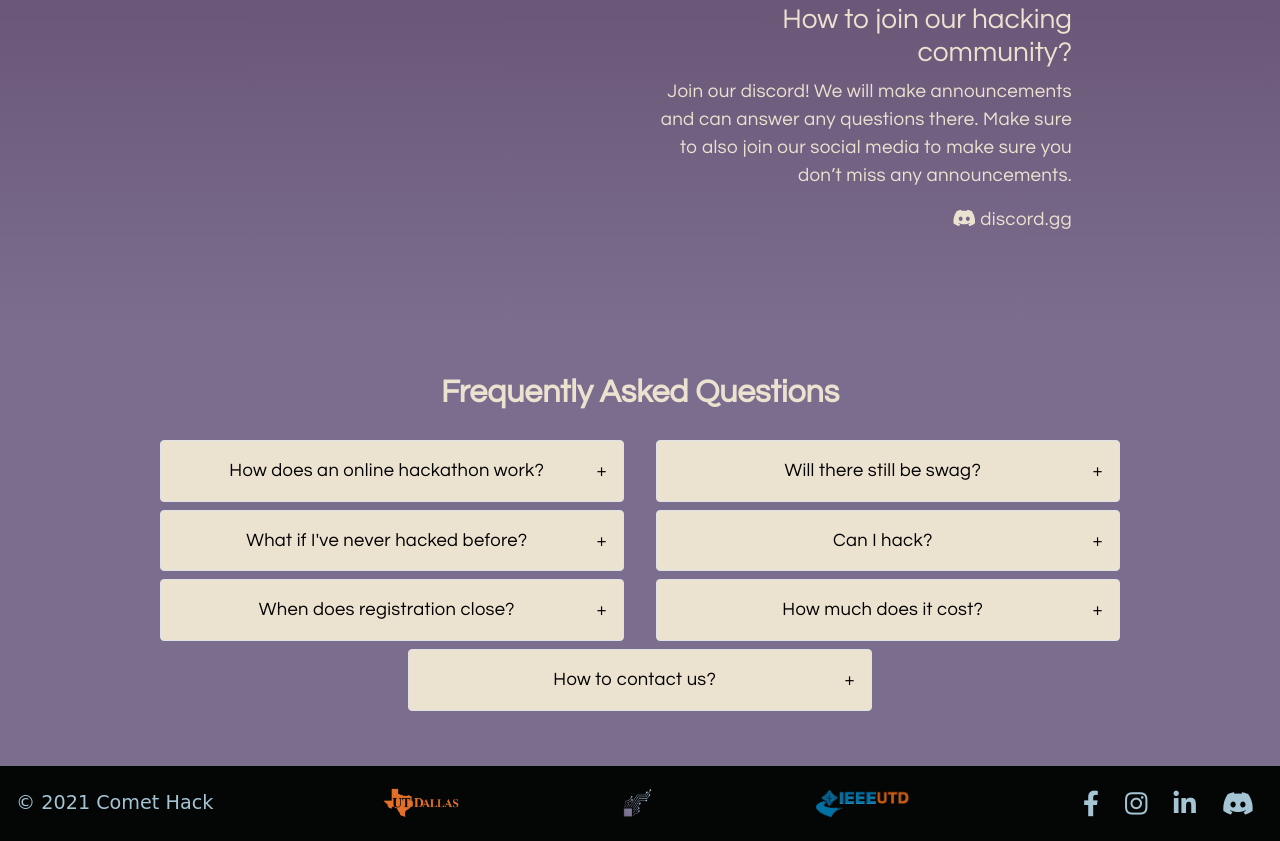
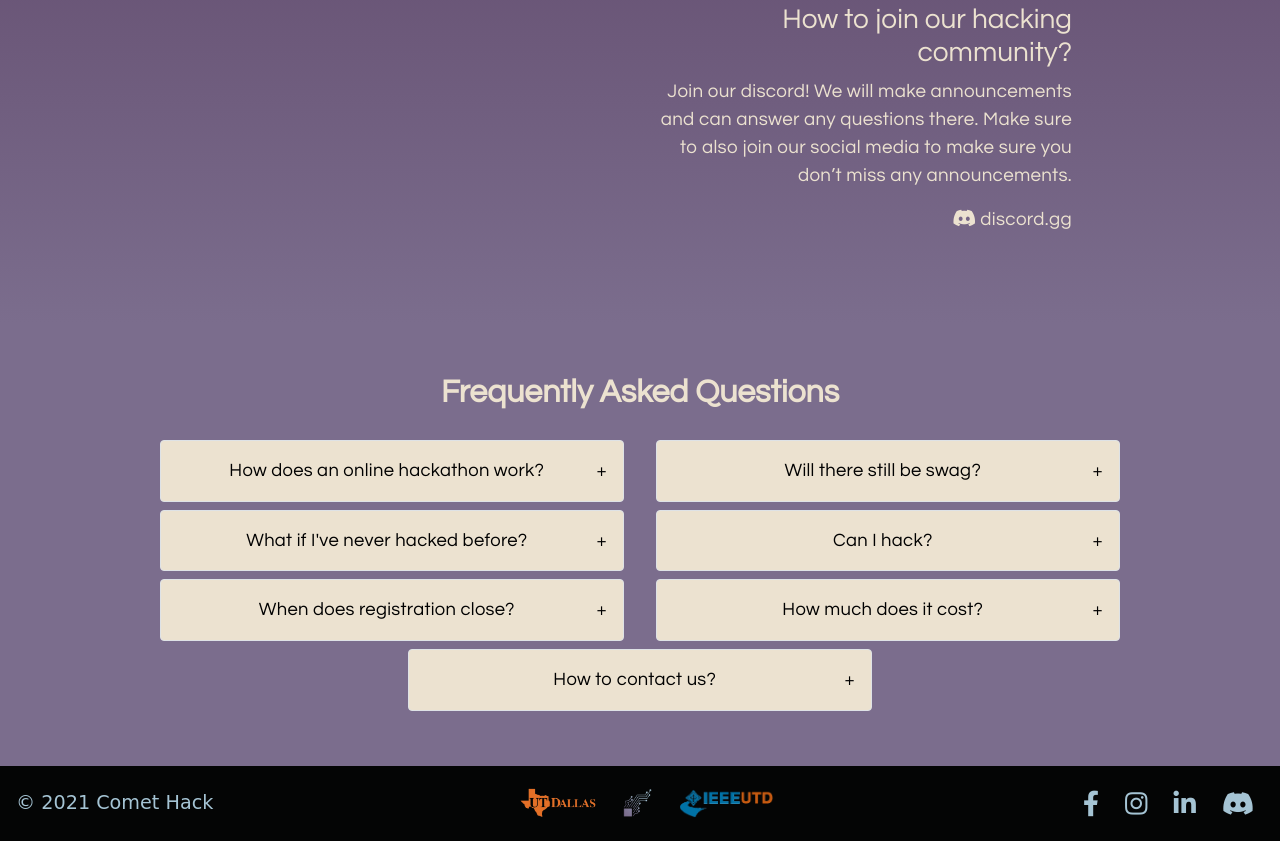
Before and after one commit to ieee-utd/website-comethack, a plain HTML site: page docs/index.html in a window 1280 px wide. Shown: the part 2137-2978 px from the top of the page. Drawn offline with nearby package versions, Linux system fonts and the light colour scheme; some packages are replaced by stand-ins of ours; a script that the page names is missing; a web font is replaced by a local one.

Commit message:
Fixed spacing in footer for logo icons.

```diff
--- a/docs/index.html
+++ b/docs/index.html
@@ -725,9 +725,11 @@
 
   <footer class="navbar">
     <p>&copy; 2021 Comet Hack&nbsp</p>
-    <img src="ut-dallas-logo.png" alt="UTD logo" height="30px" width="auto" />
-    <img src="rhythmtocerulean.png" alt="Comet Hack logo" height="30px" width="auto" />
-    <img src="utd-ieee-logo.png" alt="IEEE logo" height="30px" width="auto" />
+    <div>
+      <img src="ut-dallas-logo.png" alt="UTD logo"/>
+      <img src="rhythmtocerulean.png" alt="Comet Hack logo"/>
+      <img src="utd-ieee-logo.png" alt="IEEE logo"/ />
+    </div>
     <div class="social-icons">
       <a href="https://www.facebook.com/CometHack" class="fab fa-facebook-f fa-lg" target="_blank"></a>
       <a href="https://www.instagram.com/comet_hack/" class="fab fa-instagram fa-lg" target="_blank"></a>
--- a/docs/style.css
+++ b/docs/style.css
@@ -370,6 +370,9 @@ footer p {
 }
 footer img {
   text-align: center;
+  height: 30px;
+  width: auto;
+  margin: 0 10px;
 }
 .social-icons a {
   margin: 20px 10px;
```
